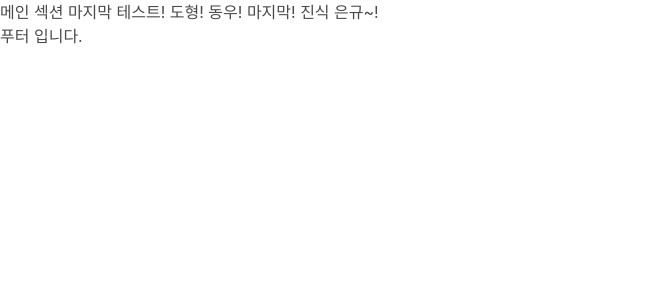
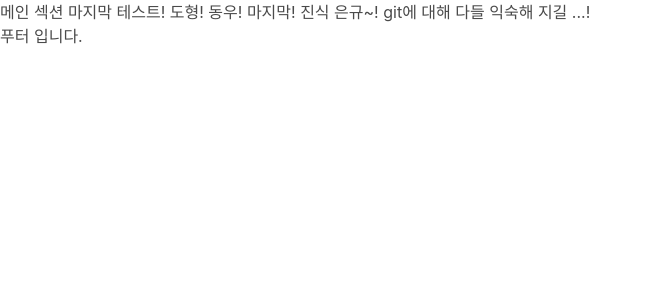
Before and after one commit to leubenia/gonwed, a Flask app: page / in a window 1280 px wide. Shown: the part 24-324 px from the top of the page, without its empty margins (0-651 px from the left). Run offline with Flask 2, Linux system fonts and the light colour scheme; some libraries are stand-ins or nearby versions.

Commit message:
갑시다

```diff
--- a/templates/index.html
+++ b/templates/index.html
@@ -70,7 +70,7 @@
                 동우! 마지막!
                 진식
                 은규~!
-
+                git에 대해 다들 익숙해 지길 ...!
             </div>
         </section>
 
```
